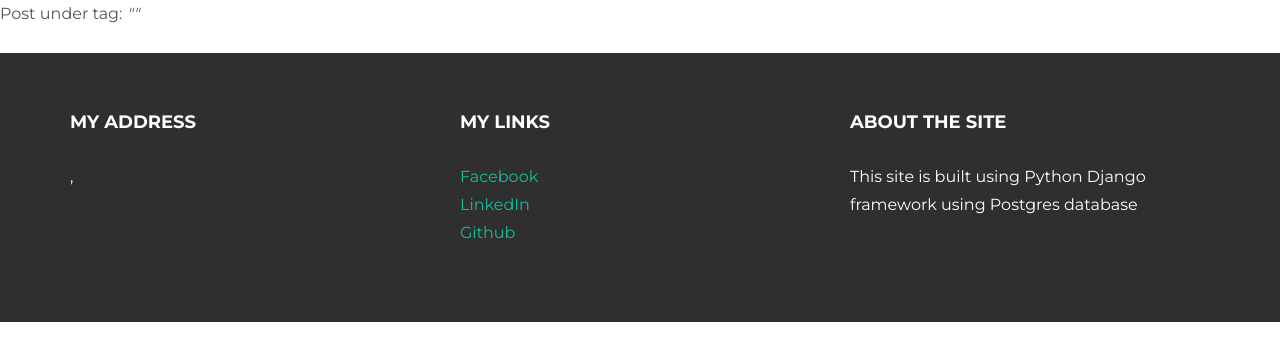
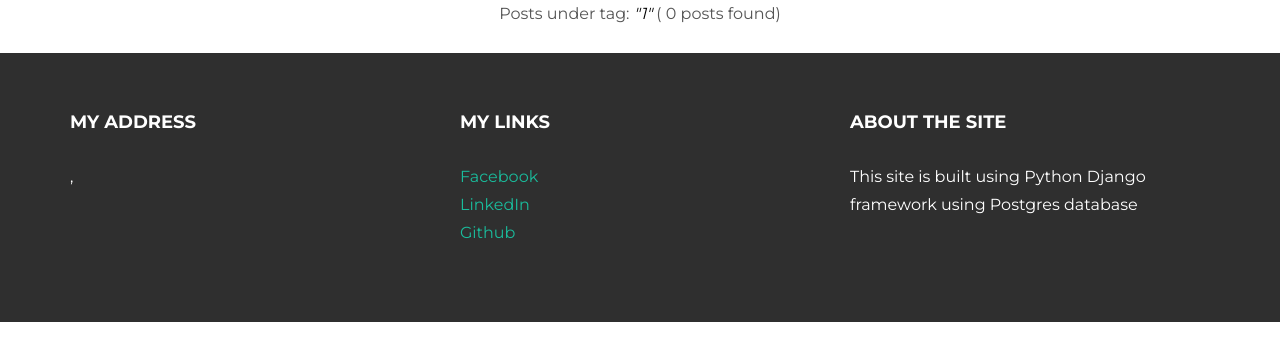
Before and after one commit to frzkazmi/personal-website, a Django app: page /blog/tag/1/ in a window 1280 px wide. Shown: the part 191-552 px from the top of the page. Run offline with Django 3.2, Linux system fonts and the light colour scheme; data that the repository does not hold is empty; parts of the project's set-up code (start-up, migrations or seed data) failed here and were passed over; some libraries are stand-ins or nearby versions.

Commit message:
filtered posts count

```diff
--- a/hello/templates/blog_posts_tag.html
+++ b/hello/templates/blog_posts_tag.html
@@ -2,5 +2,8 @@
 {% block title %}Posts under tag {{ tag }} - {{ block.super }}{% endblock %}
 {% block canonical_url %}https://{{ request.get_host }}{% url 'tag_posts_page' slug=tag.slug %}{% endblock %}
 {% block message_info_homepage %}
-  <p class="message__info">Post under tag: <i>"{{ tag }}"</i></p>
+  <p class="message__info" style="
+    text-align: center;">Posts under tag: <i style="
+    color: black;
+    ">"{{ tag }}"</i> ( {{ blogs_count }} posts found)</p>
 {% endblock %}
--- a/hello/views.py
+++ b/hello/views.py
@@ -152,8 +152,7 @@ def blog(request):
         blogs = paginator.page(1)
     except EmptyPage:
         blogs = paginator.page(paginator.num_pages)
-    #print (blogs)
-    #print (blogs[0].title)
+
     return render(request,'blog.html', {'blogs':blogs})
 
 def blogPage(request,slug):
@@ -167,6 +166,7 @@ def tagPostsPage(request,tag):
     #tags_list = get_object_or_404(TagsforBlog)
     #print (tag)
     filtered_blog_list =  Blog.objects.filter(tags=tag)
+    filtered_blogs_count = Blog.objects.filter(tags=tag).count()
 
     paginator = Paginator(filtered_blog_list, 2)
     page = request.GET.get('page', 1)
@@ -178,4 +178,4 @@ def tagPostsPage(request,tag):
     except EmptyPage:
         blogs = paginator.page(paginator.num_pages)
 
-    return render(request,'blog_posts_tag.html',{'blogs':blogs})
+    return render(request,'blog_posts_tag.html',{'blogs':blogs,'tag':tag,'blogs_count':filtered_blogs_count})
```
Also changed, not shown: 1 other file.
